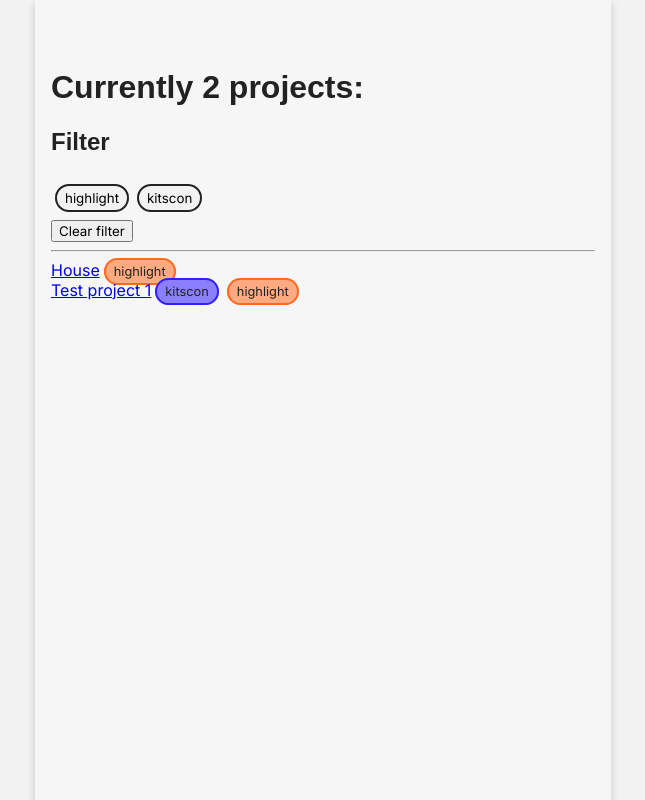
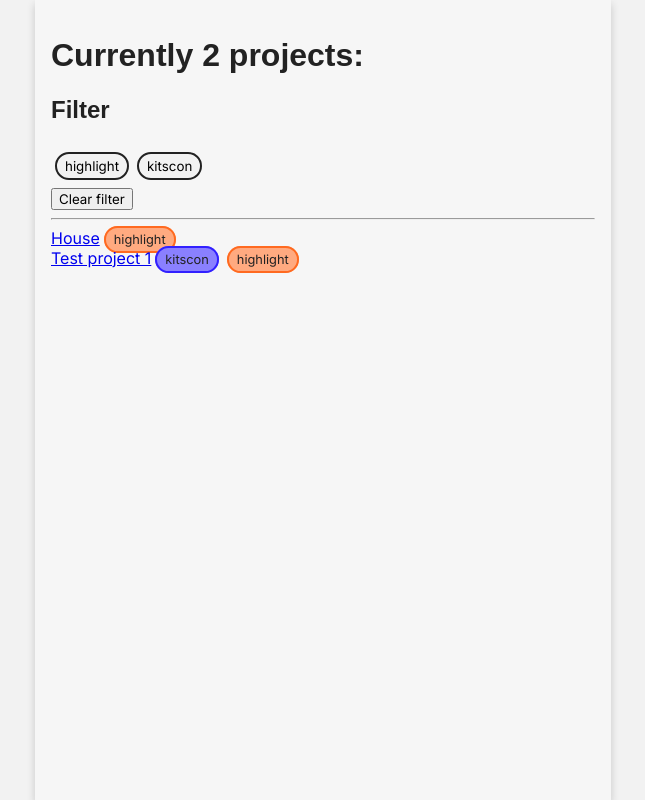
Before and after one commit to Doverstav/doverstav.dev, a Next.js app: page /projects in a window 1280 px wide. Shown: the whole page, without its empty margins (317-962 px from the left). Built offline with nearby package versions, Linux system fonts and the light colour scheme; a web font is replaced by a local one.

Commit message:
Lower top padding on main container

```diff
--- a/components/Layout/layout.module.css
+++ b/components/Layout/layout.module.css
@@ -4,7 +4,7 @@
   max-width: 36rem;
   min-height: 100vh;
 
-  padding: 3rem 1rem 6rem;
+  padding: 1rem 1rem 6rem;
 
   margin: auto;
 
```
